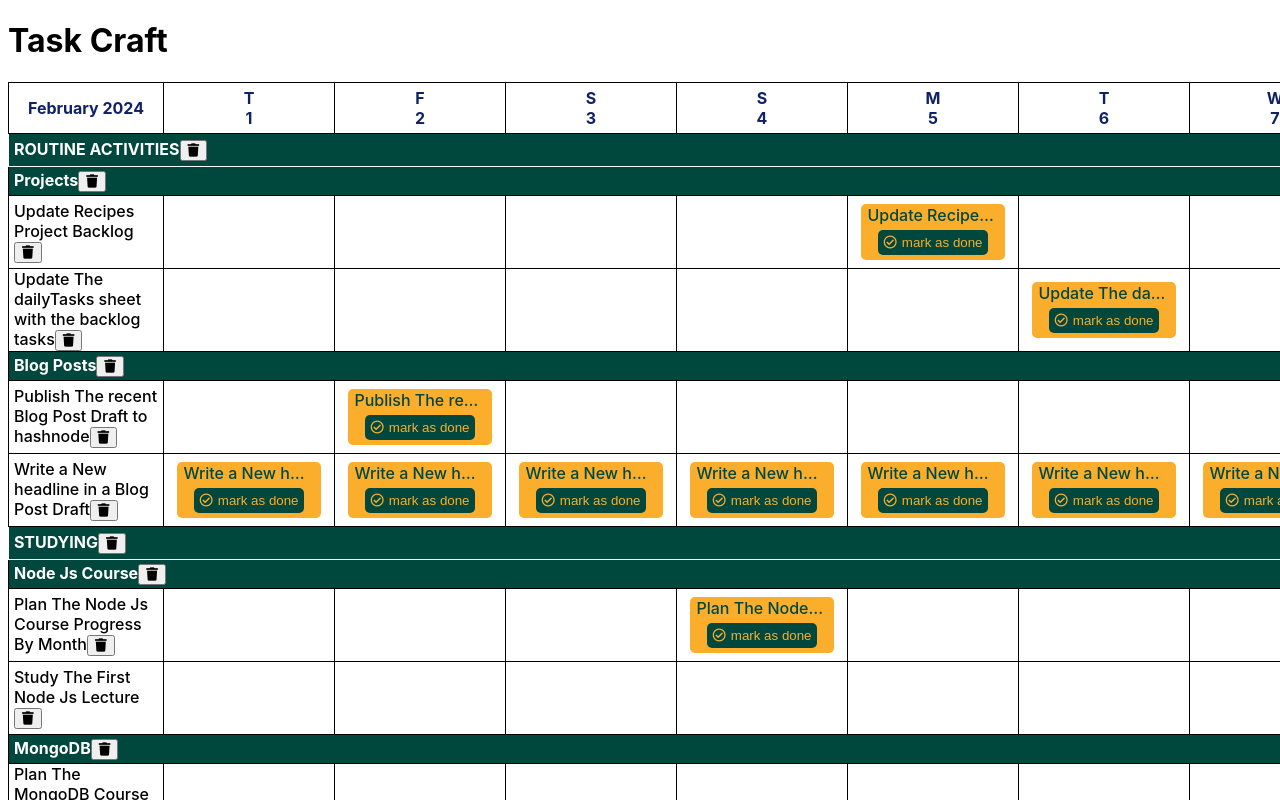
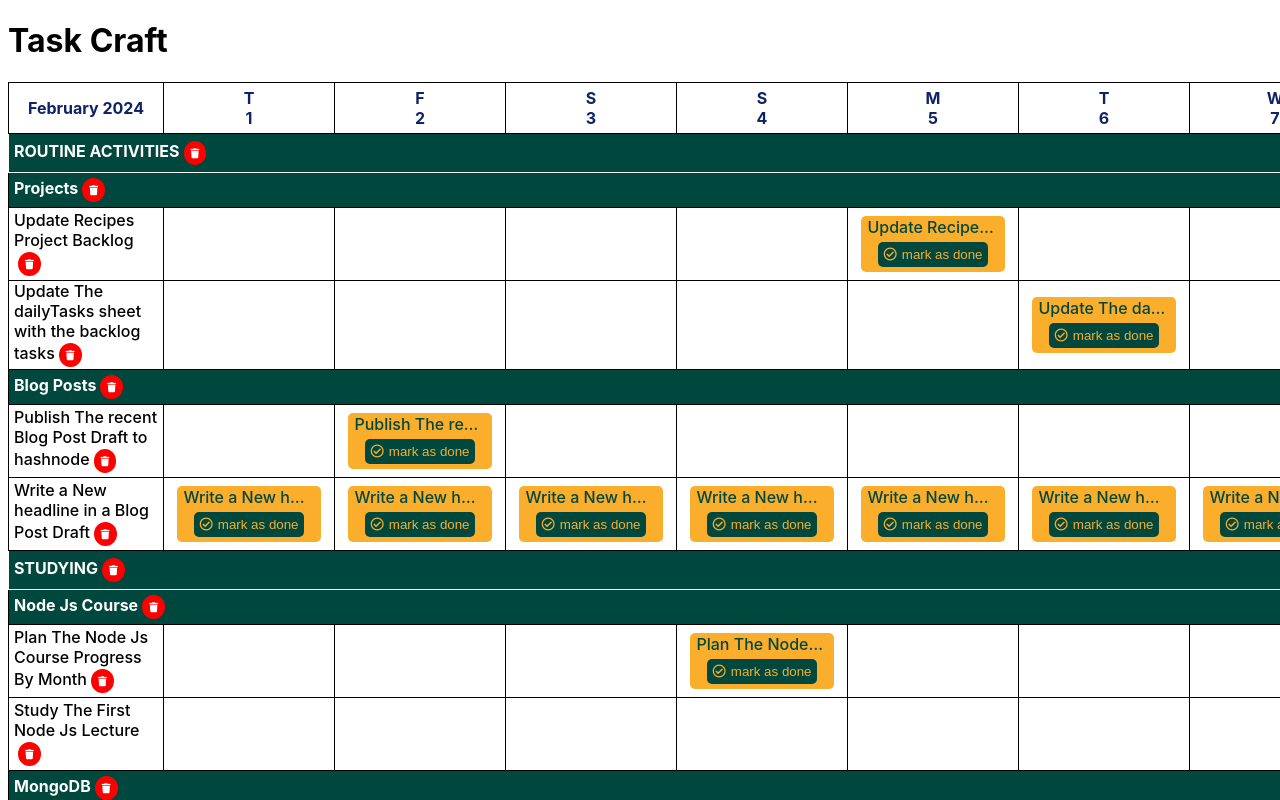
Before and after one commit to chingu-voyages/v47-tier2-team-11, a React (Vite) app in the folder task-craft/: page / in a window 1280 px wide. Shown: the top 800 px of the page. Built offline with nearby package versions, Linux system fonts and the light colour scheme.

Commit message:
Update delete button styles

```diff
--- a/task-craft/src/App.css
+++ b/task-craft/src/App.css
@@ -1,3 +1,4 @@
+/* Table styles */
 table,
 th,
 td {
@@ -7,3 +8,52 @@ td {
 th {
   color: #0f2167;
 }
+
+/* Delete button styles */
+.delete-button {
+  background-color: red;
+  border: none;
+  color: #ffffff;
+  padding: 7px;
+  text-align: center;
+  display: inline-flex;
+  font-size: 10px;
+  margin: 2px 4px;
+  border-radius: 50%;
+}
+
+.delete-button:hover {
+  animation: shake3856 0.3s linear infinite both;
+}
+
+@keyframes shake3856 {
+  0% {
+    -webkit-transform: translate(0);
+    transform: translate(0);
+  }
+
+  20% {
+    -webkit-transform: translate(-2px, 2px);
+    transform: translate(-2px, 2px);
+  }
+
+  40% {
+    -webkit-transform: translate(-2px, -2px);
+    transform: translate(-2px, -2px);
+  }
+
+  60% {
+    -webkit-transform: translate(2px, 2px);
+    transform: translate(2px, 2px);
+  }
+
+  80% {
+    -webkit-transform: translate(2px, -2px);
+    transform: translate(2px, -2px);
+  }
+
+  100% {
+    -webkit-transform: translate(0);
+    transform: translate(0);
+  }
+}
--- a/task-craft/src/components/Activity.jsx
+++ b/task-craft/src/components/Activity.jsx
@@ -22,7 +22,7 @@ const Activity = ({
           >
             {activityData.activityName}
             <button
-              className="category-delete-button"
+              className="delete-button"
               onClick={() => handleActivityDelete(activityData)}
             >
               <i className="fas fa-trash" aria-hidden="true"></i>
--- a/task-craft/src/components/Category.jsx
+++ b/task-craft/src/components/Category.jsx
@@ -59,7 +59,7 @@ const Category = ({ data, datesAndDays }) => {
             >
               {category.categoryName}
               <button
-                className="category-delete-button"
+                className="delete-button"
                 onClick={() => handleCategoryDelete(category)}
               >
                 <i className="fas fa-trash" aria-hidden="true"></i>
--- a/task-craft/src/components/Task.jsx
+++ b/task-craft/src/components/Task.jsx
@@ -111,7 +111,7 @@ const Task = ({ storedData, tasks, datesAndDays }) => {
             <td>
               {task.taskName}
               <button
-                className="task-delete-button"
+                className="delete-button"
                 onClick={() => handleTaskDelete(task)}
               >
                 <i className="fas fa-trash" aria-hidden="true"></i>
```
